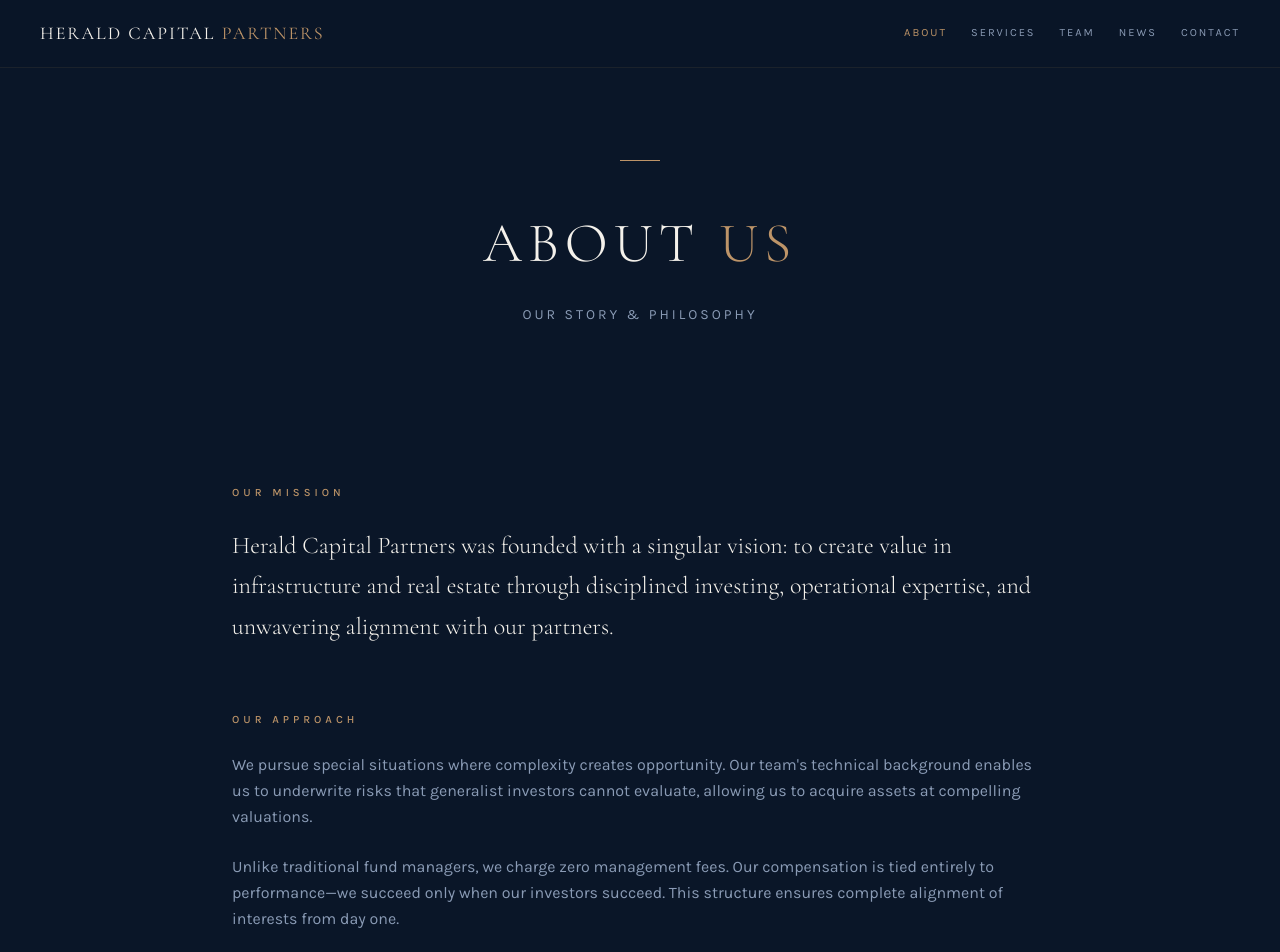
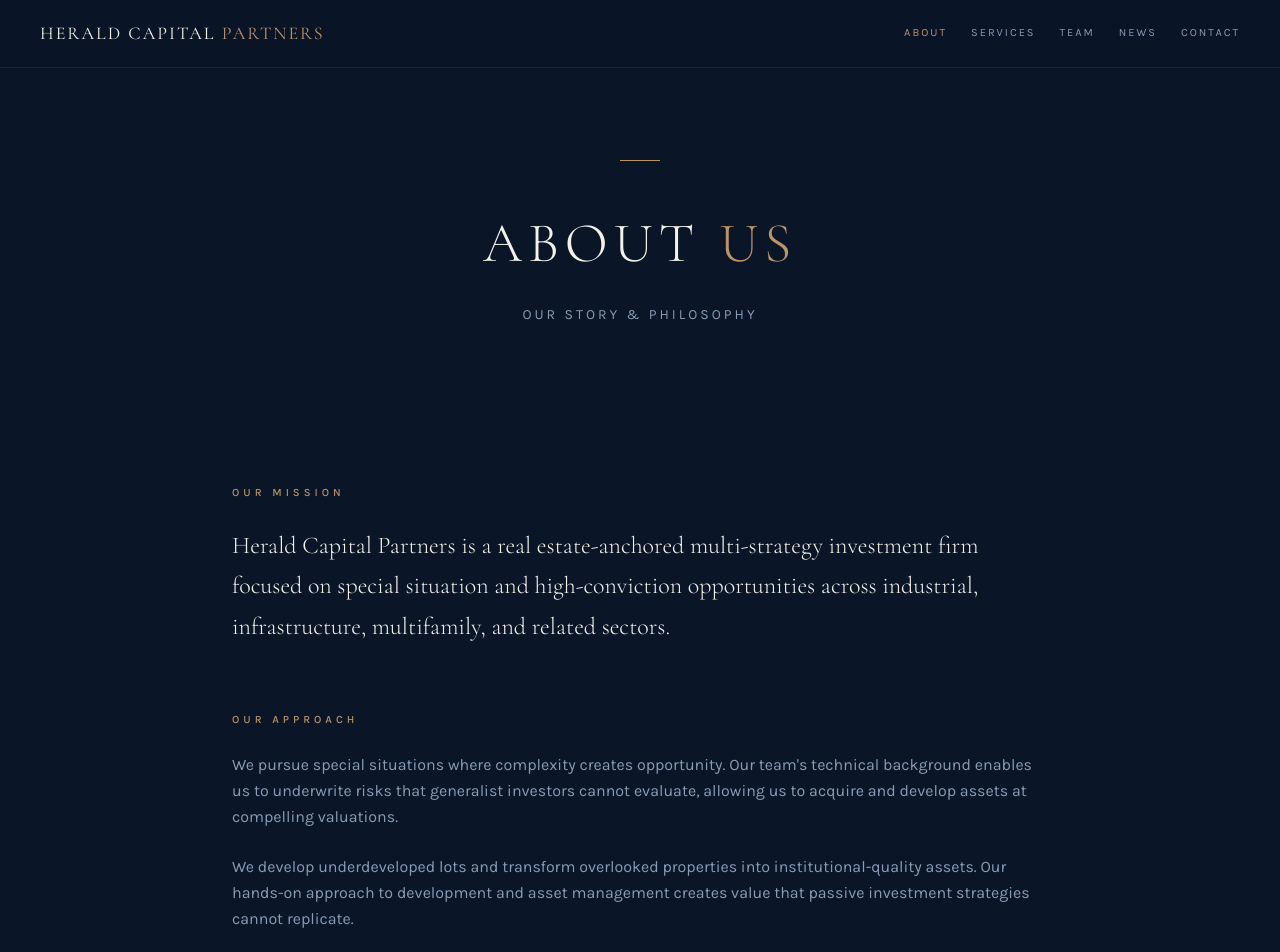
Before and after one commit to donteluciano/gaib-portal, a Next.js app: page /about in a window 1280 px wide. Shown: the top 952 px of the page. Built offline with nearby package versions, Linux system fonts and the light colour scheme.

Commit message:
Update copy: multifamily focus, remove zero-fee language, add development messaging

```diff
--- a/src/app/about/page.tsx
+++ b/src/app/about/page.tsx
@@ -87,17 +87,17 @@
           <div className="mb-16">
             <div className="text-[11px] tracking-[4px] uppercase mb-6" style={{ color: 'var(--gold)', fontWeight: 500 }}>Our Mission</div>
             <p style={{ fontFamily: "'Cormorant Garamond', serif", fontSize: '24px', lineHeight: 1.7, fontWeight: 300 }}>
-              Herald Capital Partners was founded with a singular vision: to create value in infrastructure and real estate through disciplined investing, operational expertise, and unwavering alignment with our partners.
+              Herald Capital Partners is a real estate-anchored multi-strategy investment firm focused on special situation and high-conviction opportunities across industrial, infrastructure, multifamily, and related sectors.
             </p>
           </div>
 
           <div className="mb-16">
             <div className="text-[11px] tracking-[4px] uppercase mb-6" style={{ color: 'var(--gold)', fontWeight: 500 }}>Our Approach</div>
             <p className="text-base leading-relaxed mb-6" style={{ color: 'var(--text-muted)' }}>
-              We pursue special situations where complexity creates opportunity. Our team's technical background enables us to underwrite risks that generalist investors cannot evaluate, allowing us to acquire assets at compelling valuations.
+              We pursue special situations where complexity creates opportunity. Our team's technical background enables us to underwrite risks that generalist investors cannot evaluate, allowing us to acquire and develop assets at compelling valuations.
             </p>
             <p className="text-base leading-relaxed" style={{ color: 'var(--text-muted)' }}>
-              Unlike traditional fund managers, we charge zero management fees. Our compensation is tied entirely to performance—we succeed only when our investors succeed. This structure ensures complete alignment of interests from day one.
+              We develop underdeveloped lots and transform overlooked properties into institutional-quality assets. Our hands-on approach to development and asset management creates value that passive investment strategies cannot replicate.
             </p>
           </div>
 
--- a/src/app/page.tsx
+++ b/src/app/page.tsx
@@ -331,7 +331,7 @@
               color: 'var(--cream)'
             }}
           >
-            Herald Capital Partners is a private investment firm that acquires and develops real estate and infrastructure assets in special situations. We target opportunities where proprietary sourcing, technical expertise, and disciplined execution produce outsized risk-adjusted returns. The firm invests alongside its limited partners with zero management fees and a compensation structure tied entirely to performance.
+            Herald Capital Partners is a real estate-anchored multi-strategy investment firm focused on special situation and high-conviction opportunities across industrial, infrastructure, multifamily, and related sectors. We develop underdeveloped assets where proprietary sourcing, technical expertise, and disciplined execution produce outsized risk-adjusted returns.
           </p>
         </section>
 
@@ -367,13 +367,13 @@
                 className="text-[20px] tracking-[3px] uppercase mb-[18px]"
                 style={{ fontFamily: "'Cormorant Garamond', serif", fontWeight: 400, color: 'var(--cream)' }}
               >
-                Discipline
+                Development
               </h3>
               <p
                 className="text-sm leading-[1.8]"
                 style={{ color: 'var(--text-muted)', fontWeight: 300 }}
               >
-                Zero management fee. Our compensation is tied entirely to performance. We do not earn carried interest until our investors are paid first.
+                We develop underdeveloped lots and assets, transforming overlooked opportunities into institutional-quality properties through hands-on execution.
               </p>
             </div>
 
--- a/src/app/services/page.tsx
+++ b/src/app/services/page.tsx
@@ -101,18 +101,18 @@
               </ul>
             </div>
 
-            {/* Real Estate */}
+            {/* Multifamily */}
             <div className="p-10" style={{ background: 'var(--navy-light)', border: '1px solid rgba(184, 150, 90, 0.15)' }}>
               <div className="w-[30px] h-px mb-6" style={{ background: 'var(--gold)' }} />
-              <h3 className="text-2xl tracking-[3px] uppercase mb-4" style={{ fontFamily: "'Cormorant Garamond', serif", fontWeight: 400 }}>Real Estate</h3>
+              <h3 className="text-2xl tracking-[3px] uppercase mb-4" style={{ fontFamily: "'Cormorant Garamond', serif", fontWeight: 400 }}>Multifamily</h3>
               <p className="text-sm leading-relaxed mb-6" style={{ color: 'var(--text-muted)' }}>
-                Our real estate strategy focuses on special situations where operational improvements, repositioning, or development expertise can unlock substantial value. We target markets with strong fundamentals and barriers to entry.
+                We develop underdeveloped lots and acquire apartment properties in markets with strong rental demand. Our hands-on approach transforms overlooked opportunities into institutional-quality multifamily assets.
               </p>
               <ul className="text-sm space-y-2" style={{ color: 'var(--text-muted)' }}>
+                <li>• Ground-Up Apartment Development</li>
                 <li>• Value-Add Acquisitions</li>
-                <li>• Ground-Up Development</li>
+                <li>• Underdeveloped Lot Development</li>
                 <li>• Repositioning & Redevelopment</li>
-                <li>• Structured Transactions</li>
               </ul>
             </div>
 
```
